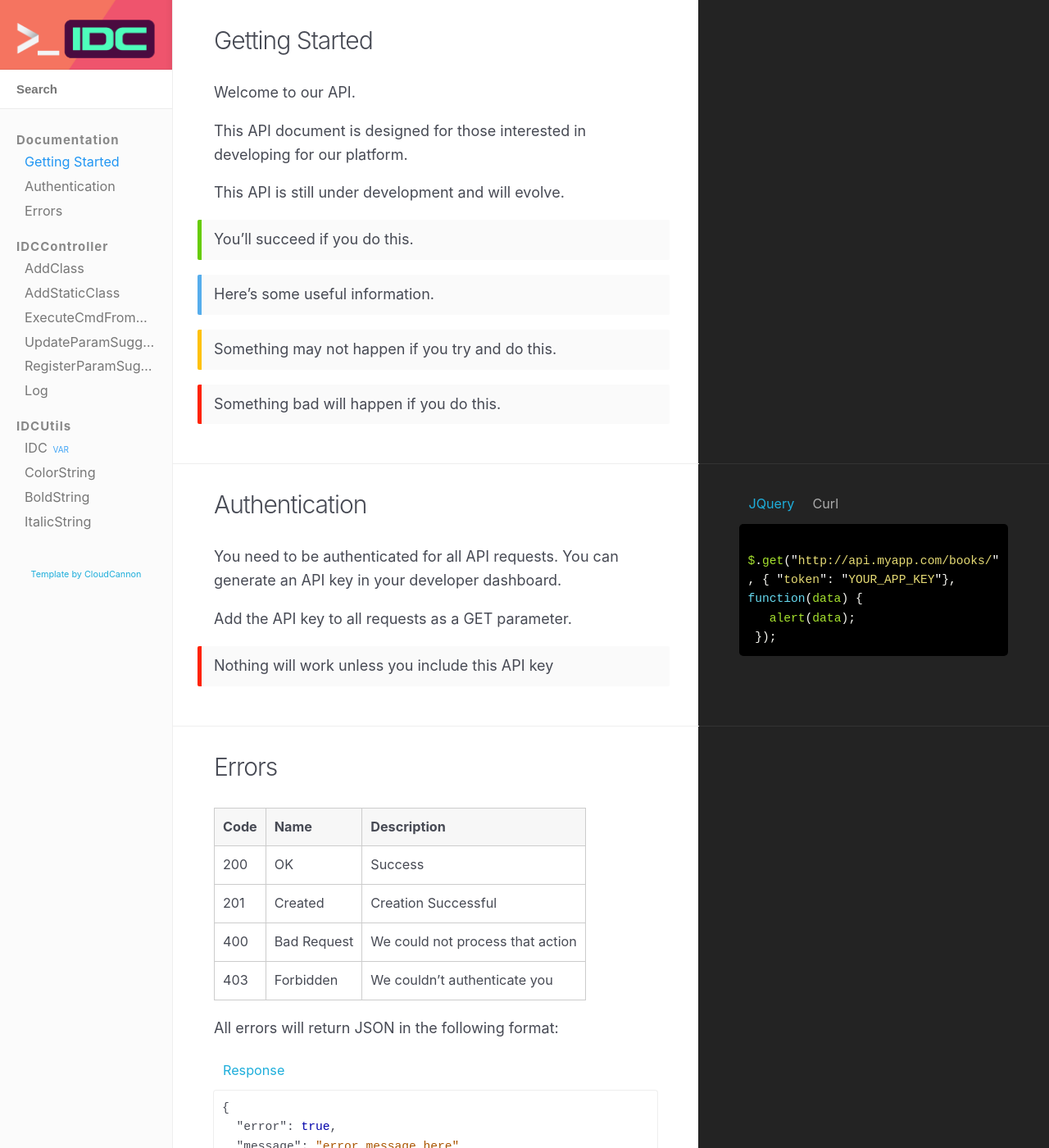
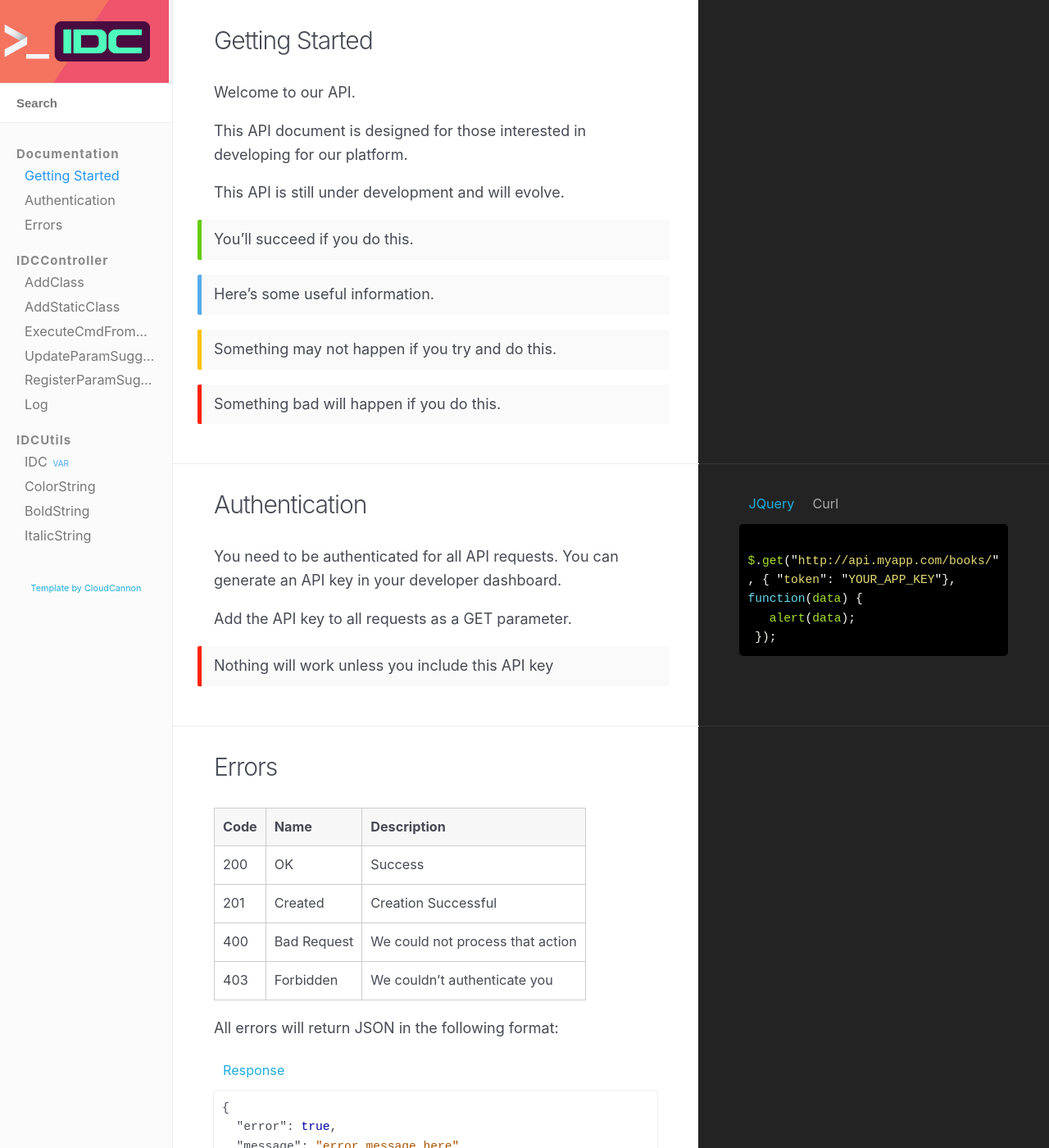
Before and after one commit to bloeys/idc-docs, a Jekyll site: the page built from index.html, in a window 1280 px wide and 1400 px high. Shown: the whole window at 82% size. Built offline with Jekyll 4.4.1, drawn with Linux system fonts in a browser that asks for light colours; nearby versions of some CDN libraries.

Commit message:
More logo adjustments

```diff
--- a/_sass/_main.scss
+++ b/_sass/_main.scss
@@ -449,11 +449,12 @@ header {
 	background-color: $nav-background-color;
 
 	h1 {
-		height: 5em;
+		height: 6em;
 		box-sizing: border-box;
 		background-image: url($base-url + '/images/logo.svg');
 		background-size: cover;
 		background-repeat: no-repeat;
+		background-position-x: -1em;
 		color: #fff;
 		margin: 0;
 		font-size: 1.7rem;
```
